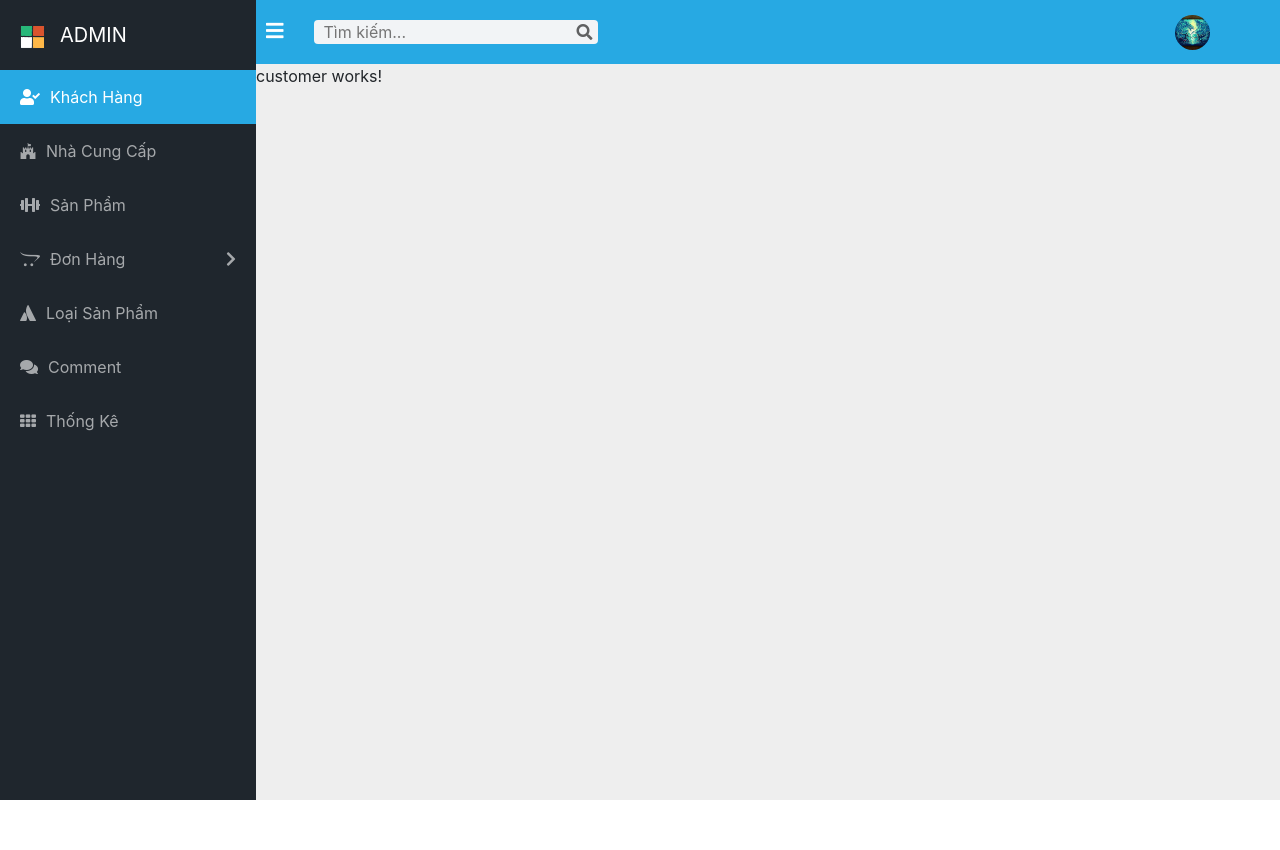
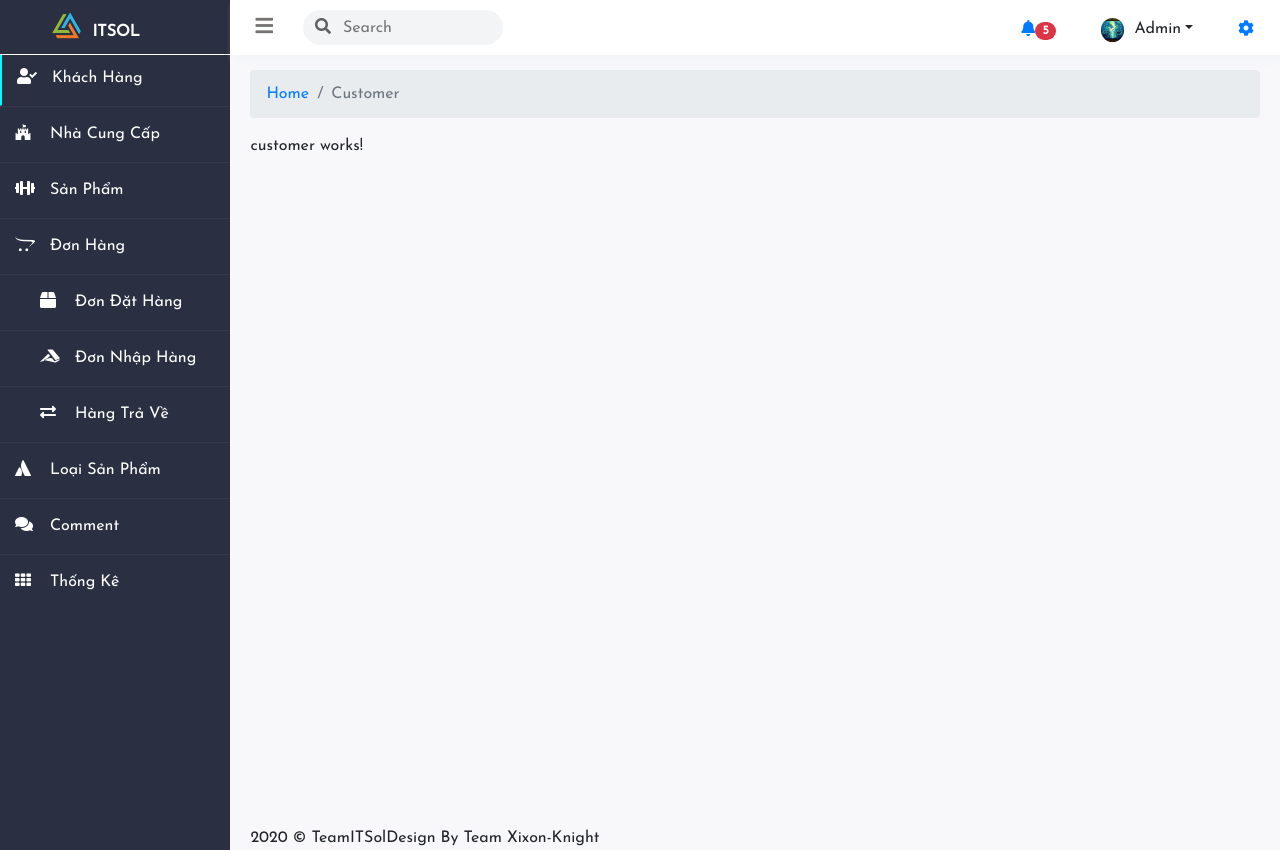
Before and after one commit to PROJECT-ITSOL/THEME, an Angular app: page /homeAdmin/customer in a window 1280 px wide. Before the commit the page ends 800 px from the top, so only its background shows below. Built offline with nearby package versions, Linux system fonts and the light colour scheme.

Commit message:
edit-theme-home

```diff
--- a/src/app/home/home.component.html
+++ b/src/app/home/home.component.html
@@ -1,14 +1,66 @@
-<div class="clearfix">
-    <div class="col col-20 navbar">
-        <div class="header">
-            <img src="../../assets/image/logo-icon.png" alt="">
+<input type="checkbox" id="check" class="checkbox">
+<div class="navbar-header">
+    <div class="logo w-25 float-left">
+        <img src="../../assets/image/logo.png" alt="" />
+        <span class="text-logo">ITSOL</span>
+    </div>
+    <div class="tools">
+        <div class="icon-bar">
+            <label for="check">
+                <i class="fas fa-bars"></i>
+            </label>
+        </div>
+        <div class="form">
+            <form action="" #formSearch="ngForm" class="form-search">
+                <input type="search" class="search" name="search " #search ngModel placeholder="Search" />
+                <button class="icon-search">
+          <i class="fas fa-search"></i>
+        </button>
+            </form>
+        </div>
+    </div>
+    <div class="notify">
+        <ul class="nav">
+            <li class="nav-item">
+                <a href="#" class="nav-link active icon-bell">
+                    <i class="fas fa-bell"></i>
+                    <span class="badge badge-pill badge-danger">5</span>
+                </a>
+            </li>
+            <li class="nav-item dropdown">
+                <button class="btn dropdown-toggle" type="button" id="triggerId" data-toggle="dropdown" aria-haspopup="true" aria-expanded="false">
+          <img src="../../assets/image/avt.jpg" alt="" />
           <span>Admin</span>
+        </button>
+                <div class="dropdown-menu dropdown-menu-right animate slideIn" aria-labelledby="triggerId">
+                    <a class="dropdown-item" href="#">
+                        <i class="fas fa-user"></i>
+                        <span>Profile</span>
+                    </a>
+                    <a class="dropdown-item" href="#">
+                        <i class="fas fa-wrench"></i>
+                        <span>Setting</span>
+                    </a>
+                    <div class="dropdown-divider"></div>
+                    <a class="dropdown-item" style="color: red;" href="#">
+                        <i class="fas fa-power-off"></i>
+                        <span>Logout</span>
+                    </a>
+                </div>
+            </li>
 
+            <li class="nav-item">
+                <a href="#" class="nav-link">
+                    <i class="fas fa-cog"></i>
+                </a>
+            </li>
+        </ul>
     </div>
-        <div class="slide-bar">
-            <nav>
-                <ul class="menu menu-nav-bar">
-
+</div>
+<!-- sidebar -->
+<div class="page-content">
+    <div class="sidebar-menu">
+        <ul class="sidebar w-25">
             <li>
                 <a routerLink="/homeAdmin/customer" routerLinkActive="active">
                     <i class="nav-icon fas fa-user-check" aria-hidden="true"></i>
@@ -27,27 +79,27 @@
                     <span>Sản phẩm</span>
                 </a>
             </li>
-                    <li class="sub-menu" [ngClass]="{active:isSubMenu}">
-                        <a class="order " routerLink="/homeAdmin/order" routerLinkActive="active" (click)="showMenuDrop() ">
-                            <i class="nav-icon fab fa-opencart " aria-hidden="true "></i>
+            <li class="sub-menu" [ngClass]="{ active: isSubMenu }">
+                <a class="order" routerLink="/homeAdmin/order" routerLinkActive="active" (click)="showMenuDrop()">
+                    <i class="nav-icon fab fa-opencart" aria-hidden="true "></i>
                     <span>đơn hàng</span>
                 </a>
-                        <ul class="menu menu-order " id="order ">
+                <ul class="menu menu-order" id="order ">
                     <li>
                         <a routerLink="/homeAdmin/order/list-order" routerLinkActive="active">
-                                    <i class="nav-icon fas fa-box "></i>
+                            <i class="nav-icon fas fa-box"></i>
                             <span>đơn đặt hàng</span>
                         </a>
                     </li>
                     <li>
                         <a routerLink="/homeAdmin/order/product-import" routerLinkActive="active">
-                                    <i class="nav-icon fab fa-accusoft "></i>
+                            <i class="nav-icon fab fa-accusoft"></i>
                             <span>đơn nhập hàng</span>
                         </a>
                     </li>
                     <li>
                         <a routerLink="/homeAdmin/order/product-return" routerLinkActive="active">
-                                    <i class="nav-icon fas fa-exchange-alt "></i>
+                            <i class="nav-icon fas fa-exchange-alt"></i>
                             <span>hàng trả về</span>
                         </a>
                     </li>
@@ -55,54 +107,37 @@
             </li>
             <li>
                 <a routerLink="/homeAdmin/category" routerLinkActive="active ">
-                            <i class="nav-icon fab fa-atlassian " aria-hidden="true "></i>
+                    <i class="nav-icon fab fa-atlassian" aria-hidden="true "></i>
                     <span>loại sản phẩm</span>
                 </a>
             </li>
             <li>
                 <a routerLink="/homeAdmin/comment" routerLinkActive="active">
-                            <i class="nav-icon fas fa-comments " aria-hidden="true"></i>
+                    <i class="nav-icon fas fa-comments" aria-hidden="true"></i>
                     <span>Comment</span>
                 </a>
             </li>
             <li>
                 <a routerLink="/homeAdmin/statistical" routerLinkActive="active">
-                            <i class="nav-icon fa fa-th " aria-hidden="true "></i>
+                    <i class="nav-icon fa fa-th" aria-hidden="true "></i>
                     <span>Thống kê</span>
                 </a>
             </li>
-
         </ul>
+    </div>
+    <div class="content">
+        <div class="header">
+            <nav class="breadcrumb">
+                <a class="breadcrumb-item" href="#">Home</a>
+                <span class="breadcrumb-item active">Customer</span>
             </nav>
         </div>
+        <router-outlet></router-outlet>
+        <div class="footer">
+            <span class="float-left">2020 &copy; TeamITSol</span>
+            <span class="float-right">Design By Team Xixon-Knight</span>
         </div>
-    <div class="col col-80 header-page ">
-        <div class="header ">
-            <div class="tools ">
-                <div class="icon-bar ">
-                    <i class="fas fa-bars "></i>
-                </div>
-                <div class="search ">
-                    <form action="" #formSearch="ngForm" class="form-search">
-                        <input type="search " name="search " #search ngModel placeholder="Tìm kiếm... ">
-                        <button class="icon-search ">
-                            <i class="fas fa-search "></i>
-                        </button>
-                    </form>
     </div>
 
 </div>
-            <div class="notify ">
-                <div class="icon-admin " [ngClass]="{active:isShowLogout}">
-                    <img src="../../assets/image/avt.jpg " alt="" (click)="showLogout()">
-                    <div class="logout" (click)="logout()">
-                        <p>Đăng xuất</p>
-                    </div>
-                </div>
-            </div>
-        </div>
-        <div class="content-manager ">
-            <router-outlet></router-outlet>
-        </div>
-    </div>
-</div>
+<!-- page-content -->
--- a/src/app/home/home.component.scss
+++ b/src/app/home/home.component.scss
@@ -1,147 +1,127 @@
-* {
-    margin: 0;
-    padding: 0;
-    box-sizing: border-box;
-}
-
-.clearfix:after {
-    clear: both;
-    content: '';
-    display: block;
-}
-
-.col {
-    float: left;
-}
-
-.col-20 {
-    width: 20%;
-}
-
-.col-80 {
-    width: 80%;
-}
-
-div {
-    display: block;
-}
-
-a {
-    text-decoration: none;
-}
-
-.menu {
-    list-style: none;
-}
-
 @mixin style-icon {
     padding-right: 10px;
 }
 
-.navbar {
-    height: 100vh;
-    background: #1F262D;
-    .header {
-        padding-left: 20px;
-        top: 0;
-        text-align: justify;
-        padding-top: 20px;
-        padding-bottom: 20px;
-        span {
-            color: white;
-            padding-left: 10px;
-            text-transform: uppercase;
-            font-size: 20px;
+.w-25 {
+    width: 18% !important;
+    transition: all 0.5s;
+    left: 0;
 }
+
+.checkbox {
+    display: none;
 }
-    .slide-bar {
-        .menu-nav-bar {
+
+#check:checked~* .w-25 {
+    left: -190px;
+}
+
+#check:checked~* .menu-order {
+    // visibility: hidden;
+    // transform: skew(0);
+    display: none;
+}
+
+#check:checked~* .sidebar {
     li {
         a {
-                    position: relative;
-                    display: block;
-                    color: white;
-                    opacity: 0.6;
-                    text-transform: capitalize;
-                    padding-top: 15px;
-                    padding-bottom: 15px;
-                    transition: all 0.3s;
-                    padding-left: 20px;
-                    cursor: pointer;
-                    &:hover {
-                        opacity: 1;
-                    }
-                    &.order:after {
-                        right: 20px;
-                        position: absolute;
-                        content: '\f054';
-                        font-family: 'Font Awesome 5 Free';
-                        display: block;
-                        top: 50%;
-                        transform: translateY(-50%);
-                        font-weight: 900;
-                    }
-                    &.active {
-                        background: #27a9e3;
-                        opacity: 1;
-                    }
-                    .nav-icon {
-                        @include style-icon();
-                    }
-                }
-                .menu-order {
+            font-size: 20px;
+            margin-left: 190px;
+            span {
                 display: none;
-                    padding-left: 10px;
-                    // li {
-                    //     a {
-                    //         padding-left: 0 !important;
-                    //     }
-                    // }
-                }
-                &.active>ul {
-                    display: block;
-                }
             }
         }
     }
 }
 
-.header-page {
-    height: 100vh;
-    background: #eeeeee;
-    .header {
-        background: #27a9e3;
-        padding-top: 20px;
-        padding-bottom: 20px;
+#check:checked~* .content {
+    margin-left: 60px !important;
+}
+
+#check:checked~* .tools {
+    left: -14%;
+}
+
+.content {
+    transition: all 0.5s;
+}
+
+#check:checked~* .logo {
+    img {
+        margin-left: 150px;
+    }
+    span {
+        display: none;
+    }
+}
+
+// Header
+.navbar-header {
+    background-color: white;
+    position: fixed;
+    top: 0;
+    left: 0;
+    right: 0;
+    z-index: 99;
+    .logo {
         position: relative;
+        padding-top: 10px;
+        padding-bottom: 10px;
+        background-color: #2a3042;
+        padding-left: 50px;
+        img {
+            margin-left: 0;
+            transition: all 0.5s;
+            width: 18%;
+            vertical-align: sub !important;
+        }
+        .text-logo {
+            color: white;
+            font-weight: bold;
+            padding-left: 10px;
+            font-size: 16px;
+        }
+    }
     .tools {
+        box-shadow: 5px 6px 7px #f2f4f6;
+        padding-top: 10px;
+        padding-bottom: 10px;
+        position: relative;
         display: flex;
-            // flex-wrap: ;
+        left: 0;
+        transition: all 0.5s;
         .icon-bar {
+            margin-left: 15px;
+            margin-right: 10px;
             i {
+                margin-top: 6px;
+                vertical-align: sub;
                 padding-right: 10px;
                 padding-left: 10px;
-                    color: white;
+                color: rgb(119, 115, 115);
                 font-size: 20px;
+                cursor: pointer;
             }
         }
+        .form {
+            margin-left: 10px;
+            .form-search {
+                position: relative;
                 .search {
-                .form-search {
-                    input {
                     background-color: #f2f4f6;
                     outline: none;
                     border: none;
-                        border-top-left-radius: 4px;
-                        border-bottom-left-radius: 4px;
-                        margin-left: 20px;
-                        padding-left: 10px;
+                    height: 35px;
+                    width: 200px;
+                    border-radius: 20px;
+                    padding-left: 40px;
+                    padding-right: 10px;
                 }
                 .icon-search {
-                        background-color: #f2f4f6;
-                        padding-left: 5px;
-                        padding-right: 5px;
-                        border-top-right-radius: 4px;
-                        border-bottom-right-radius: 4px;
+                    position: absolute;
+                    background-color: transparent;
+                    left: 12px;
+                    top: 6px;
                     outline: none;
                     border: none;
                     i {
@@ -156,9 +136,57 @@ a {
         position: absolute;
         right: 0;
         top: 0;
-            padding-top: 15px;
-            padding-right: 70px;
-            text-align: right;
+        padding-right: 10px;
+        padding-top: 10px;
+        padding-bottom: 10px;
+        .dropdown {
+            width: 150px;
+            background-color: transparent;
+            .btn {
+                img {
+                    width: 19%;
+                    border-radius: 50%;
+                }
+                &:focus {
+                    box-shadow: none;
+                }
+                span {
+                    margin-left: 10px;
+                }
+            }
+            .animate {
+                animation-duration: 0.3s;
+                animation-fill-mode: both;
+                &.slideIn {
+                    animation-name: slideIn;
+                }
+                @keyframes slideIn {
+                    0% {
+                        transform: translateY(2rem);
+                        opacity: 0;
+                    }
+                    100% {
+                        transform: translateY(3.5rem);
+                        opacity: 1;
+                    }
+                    0% {
+                        transform: translateY(5rem);
+                        opacity: 0;
+                    }
+                }
+            }
+            .dropdown-menu {
+                right: 0 !important;
+                left: auto !important;
+                .dropdown-item {
+                    color: #212529;
+                    i {
+                        margin-right: 10px !important;
+                    }
+                }
+            }
+        }
+    }
     .icon-admin {
         background: none;
         outline: none;
@@ -197,5 +225,58 @@ a {
         }
     }
 }
+
+.page-content {
+    // Sidebar
+    margin-top: 50px;
+    .sidebar-menu {
+        // background: #2a3042;
+        display: flex;
+        position: relative;
+        height: 100%;
+        .sidebar {
+            transition: all 0.5s;
+            position: fixed;
+            height: 100%;
+            background-color: #2a3042;
+            li {
+                a {
+                    transition: all 0.3s;
+                    display: block;
+                    padding: 15px;
+                    color: white;
+                    border-bottom: 1px solid rgba(0, 0, 0, 0.05);
+                    border-top: 1px solid rgba(225, 225, 225, 0.05);
+                    text-transform: capitalize;
+                    i {
+                        width: 35px;
+                    }
+                    &.active {
+                        border-left: 2px solid cyan;
                     }
                 }
+                &.sub-menu {
+                    .menu-order {
+                        position: static;
+                        li {
+                            a {
+                                padding-left: 40px;
+                            }
+                        }
+                    }
+                }
+            }
+        }
+    }
+    .content {
+        position: relative;
+        background-color: #f8f8fb;
+        margin-left: 18%;
+        padding: 20px;
+        height: 100vh;
+        .footer {
+            position: absolute;
+            bottom: 0;
+        }
+    }
+}
--- a/src/index.html
+++ b/src/index.html
@@ -6,15 +6,19 @@
     <title>ThemeSell</title>
     <base href="/">
     <meta name="viewport" content="width=device-width, initial-scale=1">
-    <link href="https://fonts.googleapis.com/css2?family=Poppins:wght@600&display=swap" rel="stylesheet">
+    <!-- <link href="https://fonts.googleapis.com/css2?family=Poppins:wght@600&display=swap" rel="stylesheet"> -->
     <link rel="icon" type="image/x-icon" href="favicon.ico">
     <link rel="stylesheet" href="https://cdnjs.cloudflare.com/ajax/libs/font-awesome/5.14.0/css/all.min.css">
+    <link href="https://fonts.googleapis.com/css2?family=Josefin+Sans&display=swap" rel="stylesheet">
 </head>
 
 <body>
     <app-root></app-root>
 
     <!-- <script src="./assets/js/login.js"></script> -->
+    <script src="https://code.jquery.com/jquery-3.5.1.slim.min.js" integrity="sha384-DfXdz2htPH0lsSSs5nCTpuj/zy4C+OGpamoFVy38MVBnE+IbbVYUew+OrCXaRkfj" crossorigin="anonymous"></script>
+    <script src="https://cdn.jsdelivr.net/npm/popper.js@1.16.1/dist/umd/popper.min.js" integrity="sha384-9/reFTGAW83EW2RDu2S0VKaIzap3H66lZH81PoYlFhbGU+6BZp6G7niu735Sk7lN" crossorigin="anonymous"></script>
+    <script src="https://stackpath.bootstrapcdn.com/bootstrap/4.5.2/js/bootstrap.min.js" integrity="sha384-B4gt1jrGC7Jh4AgTPSdUtOBvfO8shuf57BaghqFfPlYxofvL8/KUEfYiJOMMV+rV" crossorigin="anonymous"></script>
 </body>
 
 </html>
--- a/src/styles.scss
+++ b/src/styles.scss
@@ -1,5 +1,41 @@
 /* You can add global styles to this file, and also import other style files */
 
 body {
-    font-family: 'Poppins', sans-serif;
+    font-family: 'Josefin Sans', sans-serif !important;
 }
+
+* {
+    margin: 0;
+    padding: 0;
+    box-sizing: border-box;
+}
+
+.clearfix:after {
+    clear: both;
+    content: '';
+    display: block;
+}
+
+.col {
+    float: left;
+}
+
+.col-20 {
+    width: 20%;
+}
+
+.col-80 {
+    width: 80%;
+}
+
+div {
+    display: block;
+}
+
+a {
+    text-decoration: none !important;
+}
+
+.menu {
+    list-style: none;
+}
```
Also changed, not shown: src/assets/image/logo.png (added). Lines whose indentation alone changed are shown as unchanged.
